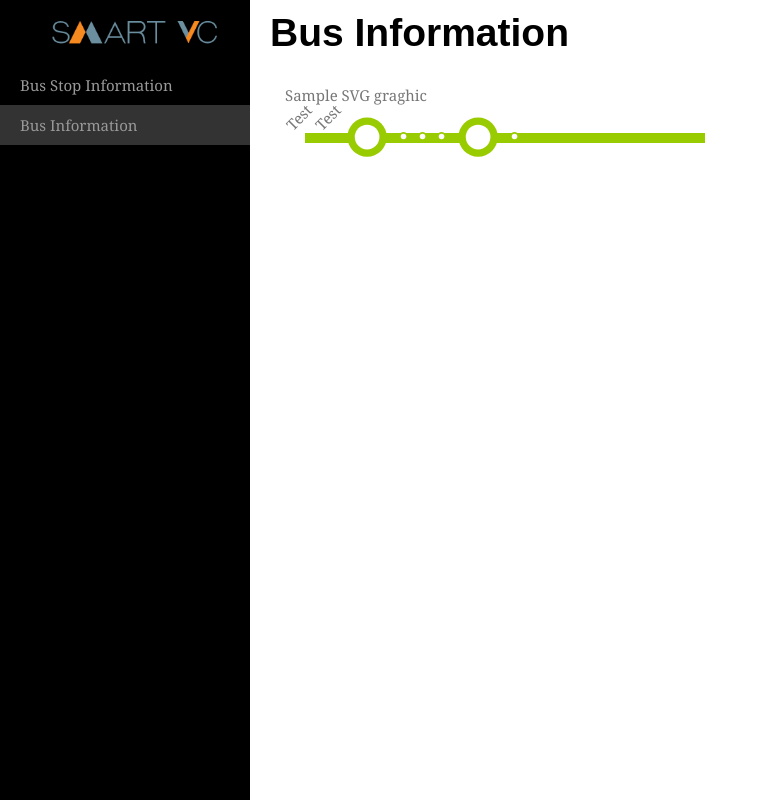
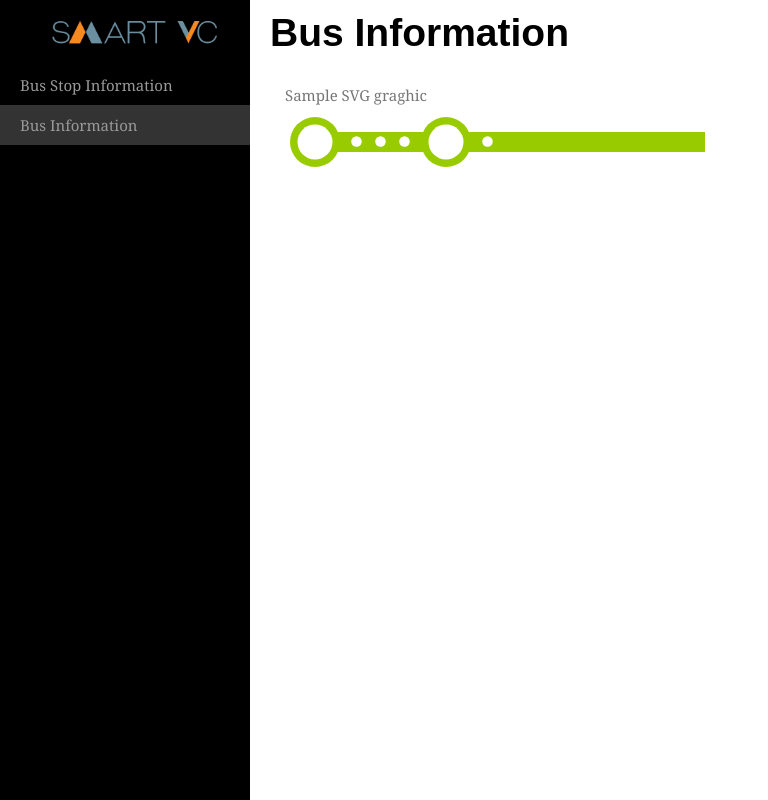
Before and after one commit to chaiphets/vert2zest.vc, a CodeIgniter app: page /index.php/wiki/bus in a window 1280 px wide. Shown: the whole page, without its empty margins (0-768 px from the left). Run offline with CodeIgniter, Linux system fonts and the light colour scheme; some libraries are stand-ins or nearby versions; some web fonts are replaced.

Commit message:
Change Bus View

```diff
--- a/application/views/wiki/bus.php
+++ b/application/views/wiki/bus.php
@@ -28,16 +28,13 @@
                     	<!-- Generate Tag Form -->
                     	<div class="route">
                     		<!-- If BusStop is MainPoint then class="main_point" !-->
-                    		<div class="text_point">Test</div>
+                    		<!--<div class="text_point">Test</div>!-->
                     		<a href="#" class="main_point"></a>
                     		<!-- If BusStop is **not MainPoint then class="sub_point" !-->
 							<a href="#" class="sub_point"></a>
 							<a href="#" class="sub_point"></a>
 							<a href="#" class="sub_point"></a>
-
-							<div class="text_point">Test</div>
 							<a href="#" class="main_point"></a>
-
 							<a href="#" class="sub_point"></a>
 							<!-- Route Line background must be able to extend responsively !-->
 							<div class="route_line"> </div>
--- a/lib/css/businfo.css
+++ b/lib/css/businfo.css
@@ -7,16 +7,16 @@
 	background-color: #99CC00;
 	vertical-align: middle;
 	position: absolute;
-	top: 40%;
+	top: 30%;
 	left:20px;
 	width: 400px;
-	height: 10px;
+	height: 20px;
 	z-index: -1;
 }
 .text_point{
-	-ms-transform: rotate(-45deg); /* IE 9 */
-    -webkit-transform: rotate(-45deg); /* Chrome, Safari, Opera */
-    transform: rotate(-45deg);
+	-ms-transform: rotate(300deg); /* IE 9 */
+    -webkit-transform: rotate(300deg); /* Chrome, Safari, Opera */
+    transform: rotate(300deg);
     top:-10px;
     float:left;
     position:relative;
@@ -25,18 +25,18 @@
 .sub_point {
   display: inline-block;
   text-indent: -9999px;
-  width: 15px;
-  height: 9px;
+  width: 20px;
+  height: 15px;
   background: url(../../images/tag_gen/circle.svg);
-  background-size: 15px 9px;
+  background-size: 25px 15px;
   vertical-align: middle;
  }
 .main_point {
   display: inline-block;
   text-indent: -9999px;
-  width: 50px;
-  height: 40px;
+  width: 55px;
+  height: 50px;
   background: url(../../images/tag_gen/circle.svg);
-  background-size: 50px 40px;
+  background-size: 60px 50px;
   vertical-align: middle;
 }
```
Also changed, not shown: application/views/index.php (+0 -10 lines), images/tag_gen/circle.svg.
